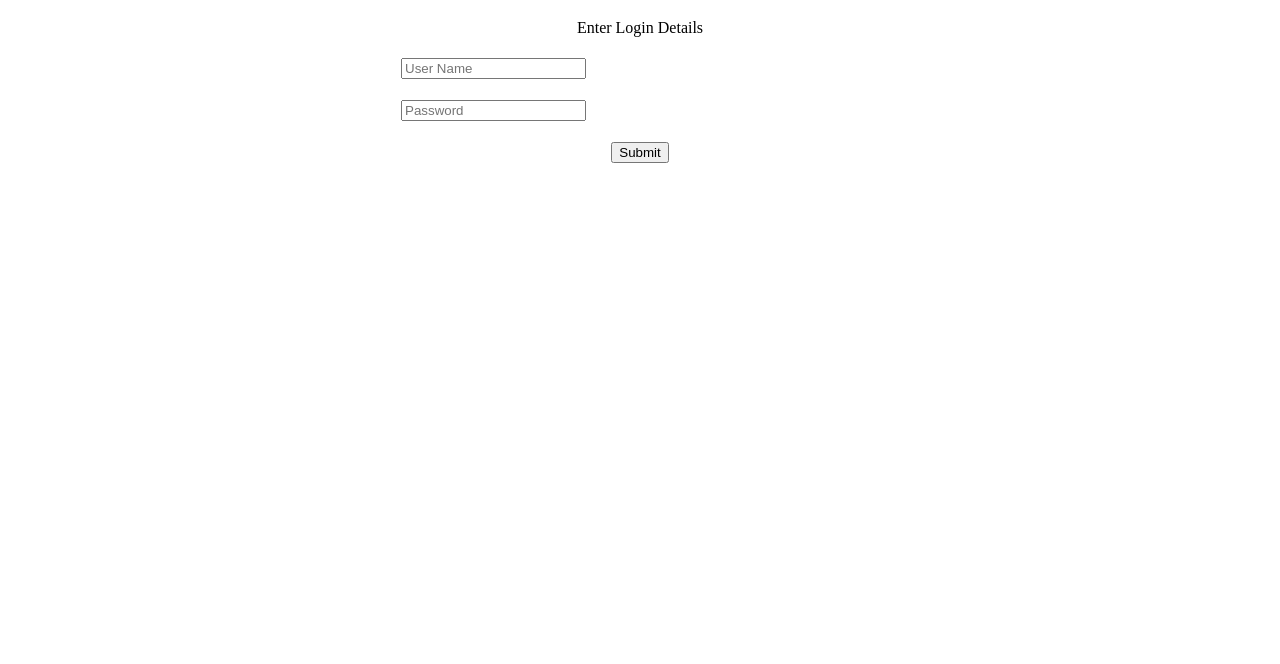
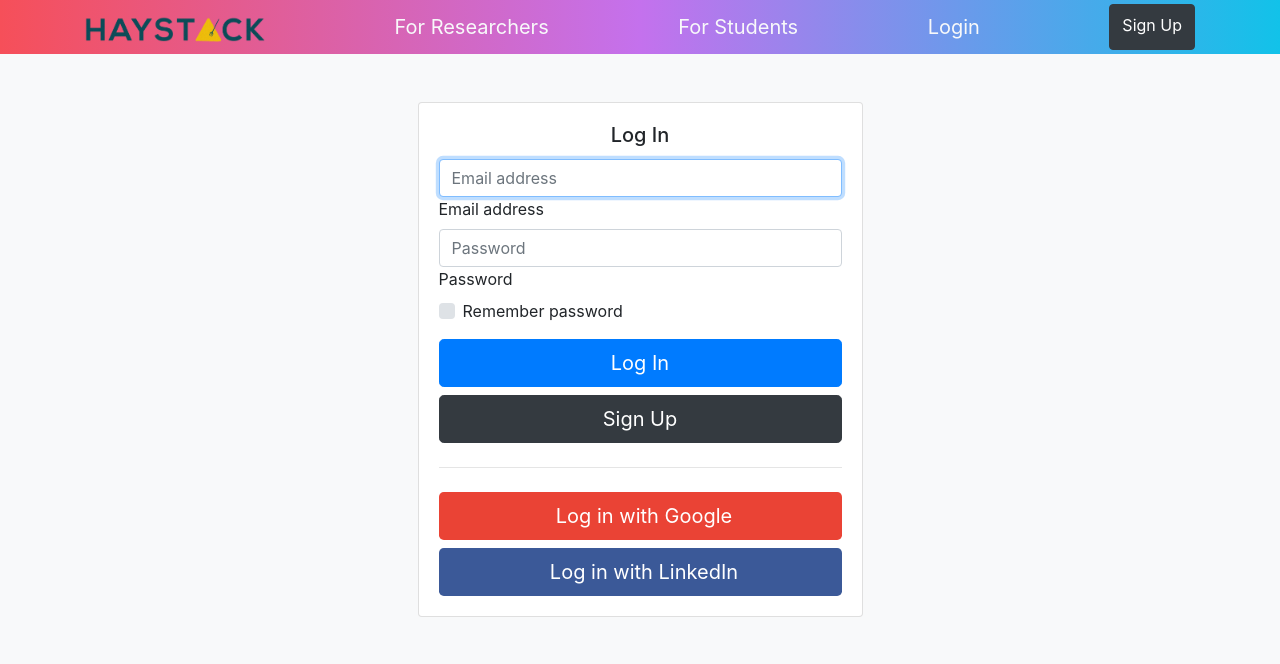
Before and after one commit to tonypan2000/Haystack, a PHP site: page /login.php in a window 1280 px wide. Shown: the top 664 px of the page. Run offline with PHP 8.4, Linux system fonts and the light colour scheme; some libraries are stand-ins or nearby versions.

Commit message:
Basic Login works

```diff
--- a/login.php
+++ b/login.php
@@ -2,31 +2,72 @@
 $message="";
 if(count($_POST)>0) {
 	$conn = mysqli_connect("localhost","haystack","Haystack1!","haystack");
-	$result = mysqli_query($conn,"SELECT * FROM users WHERE username='" . $_POST["userName"] . "' and password = '". $_POST["password"]."'");
+	$result = mysqli_query($conn,"SELECT * FROM users WHERE username='" . $_POST["inputEmail"] . "' and password = '". $_POST["inputPassword"]."'");
 	$count  = mysqli_num_rows($result);
 	if($count==0) {
-		$message = "Invalid Username or Password!";
+		$message = "Invalid email address or password.";
 	} else {
-		$message = "You are successfully authenticated!";
+		$message = "";
 	}
 }
 ?>
-<form name="frmUser" method="post" action="">
-	<div class="message"><?php if($message!="") { echo $message; } ?></div>
-		<table border="0" cellpadding="10" cellspacing="1" width="500" align="center" class="tblLogin">
-			<tr class="tableheader">
-			<td align="center" colspan="2">Enter Login Details</td>
-			</tr>
-			<tr class="tablerow">
-			<td>
-			<input type="text" name="userName" placeholder="User Name" class="login-input"></td>
-			</tr>
-			<tr class="tablerow">
-			<td>
-			<input type="password" name="password" placeholder="Password" class="login-input"></td>
-			</tr>
-			<tr class="tableheader">
-			<td align="center" colspan="2"><input type="submit" name="submit" value="Submit" class="btnSubmit"></td>
-			</tr>
-		</table>
-</form>
+<!DOCTYPE html>
+<html lang="en">
+<head>
+    <meta charset="utf-8">
+    <meta name="viewport" content="width=device-width, initial-scale=1">
+    <meta name="google-signin-client_id" content="796325909617-kh08o4a9o04gc5i1tkvmudgvheq1esj7.apps.googleusercontent.com">
+    <link rel="icon" href="icon.jpg" type="image/x-icon">
+    <link rel="stylesheet" href="https://stackpath.bootstrapcdn.com/bootstrap/4.1.3/css/bootstrap.min.css" integrity="sha384-MCw98/SFnGE8fJT3GXwEOngsV7Zt27NXFoaoApmYm81iuXoPkFOJwJ8ERdknLPMO" crossorigin="anonymous">
+    <link rel="stylesheet" href="styles.css">
+    <title>For Students | Haystack</title>
+</head>
+<body class="bg-light">
+    <nav class="site-header sticky-top py-1">
+        <div class="container d-flex flex-column flex-md-row justify-content-between">
+            <a class="py-2 d-none d-md-inline-block text-light" href="index.html"><img src="logo.png" alt="HAYSTACK" width="180" height="26"></a>
+            <a class="py-2 d-none d-md-inline-block text-light" href="researcher.html">For Researchers</a>
+            <a class="py-2 d-none d-md-inline-block text-light" href="student.html">For Students</a>
+            <a class="py-2 d-none d-md-inline-block text-light" href="login.html">Login</a>
+            <a class="py-2 d-none d-md-inline-block btn btn-dark" href="signup.html">Sign Up</a>
+        </div>
+    </nav>
+    <div class="container">
+    <div class="row">
+      <div class="col-sm-9 col-md-7 col-lg-5 mx-auto">
+        <div class="card card-signin my-5">
+          <div class="card-body">
+            <h5 class="card-title text-center">Log In</h5>
+            <form class="form-signin" method="post" action="">
+              <div class="form-label-group">
+                <input type="email" name="inputEmail" class="form-control" placeholder="Email address" required autofocus>
+                <label for="inputEmail">Email address</label>
+              </div>
+              <div class="form-label-group">
+                <input type="password" name="inputPassword" class="form-control" placeholder="Password" required>
+                <label for="inputPassword">Password</label>
+              </div>
+              <div class="text-danger"><?php if($message!="") { echo $message; } ?></div>
+              <div class="custom-control custom-checkbox mb-3">
+                <input type="checkbox" class="custom-control-input" name="rememberPass">
+                <label class="custom-control-label" for="customCheck1">Remember password</label>
+              </div>
+              <button name="submit" class="btn btn-lg btn-primary btn-block" type="submit">Log In</button>
+              <a class="btn btn-lg btn-dark btn-block" href="signup.html">Sign Up</a>
+              <hr class="my-4">
+              <button class="btn btn-lg btn-google btn-block" type="submit"><i class="fab fa-google mr-2"></i> Log in with Google</button>
+              <button class="btn btn-lg btn-linkedin btn-block" type="submit"><i class="fab fa-linkedin-f mr-2"></i> Log in with LinkedIn</button>
+            </form>
+          </div>
+        </div>
+      </div>
+    </div>
+  </div>
+<footer>
+    <script src="https://code.jquery.com/jquery-3.3.1.slim.min.js" integrity="sha384-q8i/X+965DzO0rT7abK41JStQIAqVgRVzpbzo5smXKp4YfRvH+8abtTE1Pi6jizo" crossorigin="anonymous"></script>
+    <script src="https://stackpath.bootstrapcdn.com/bootstrap/4.1.3/js/bootstrap.min.js" integrity="sha384-ChfqqxuZUCnJSK3+MXmPNIyE6ZbWh2IMqE241rYiqJxyMiZ6OW/JmZQ5stwEULTy" crossorigin="anonymous"></script>
+    <script src="https://cdnjs.cloudflare.com/ajax/libs/popper.js/1.14.3/umd/popper.min.js" integrity="sha384-ZMP7rVo3mIykV+2+9J3UJ46jBk0WLaUAdn689aCwoqbBJiSnjAK/l8WvCWPIPm49" crossorigin="anonymous"></script>
+    <script src="https://apis.google.com/js/platform.js" async defer></script>
+</footer>
+</body>
+</html>
```
Also changed, not shown: create_db_root.sql (added, +45 -0 lines).
